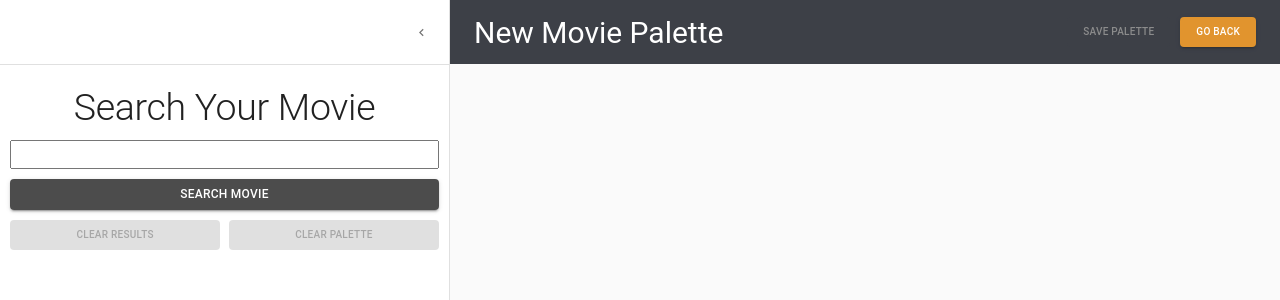
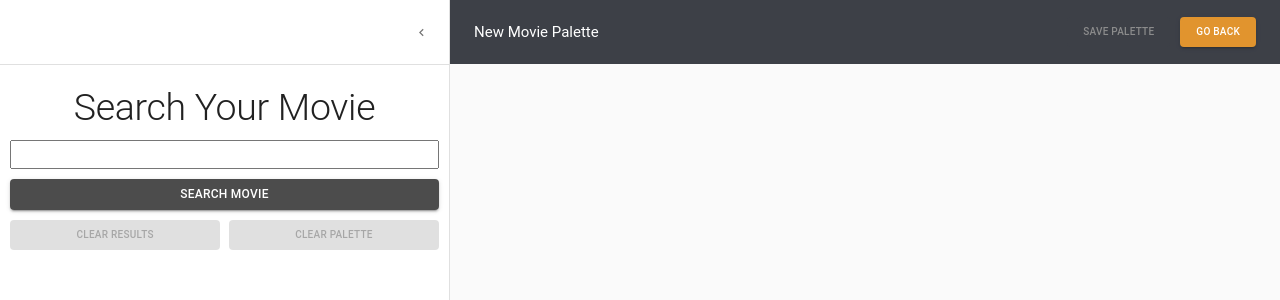
Before and after one commit to HadySalhab/Movie-React-App, a React (Create React App) app: page /palette/new in a window 1280 px wide. Shown: the top 300 px of the page. Built offline with nearby package versions, Linux system fonts and the light colour scheme.

Commit message:
Change toolbar title from h3 to h5

```diff
--- a/src/page/new-palette/components/MyToolbar.js
+++ b/src/page/new-palette/components/MyToolbar.js
@@ -28,7 +28,7 @@ function MyToolbar({ open, handleDrawerOpen, paletteMovies }) {
 				<MenuIcon />
 			</IconButton>
 			<div className={classes.toolbarContainer}>
-				<Typography variant="h3" noWrap>
+				<Typography variant="h5" noWrap>
 					New Movie Palette
 				</Typography>
 
```
